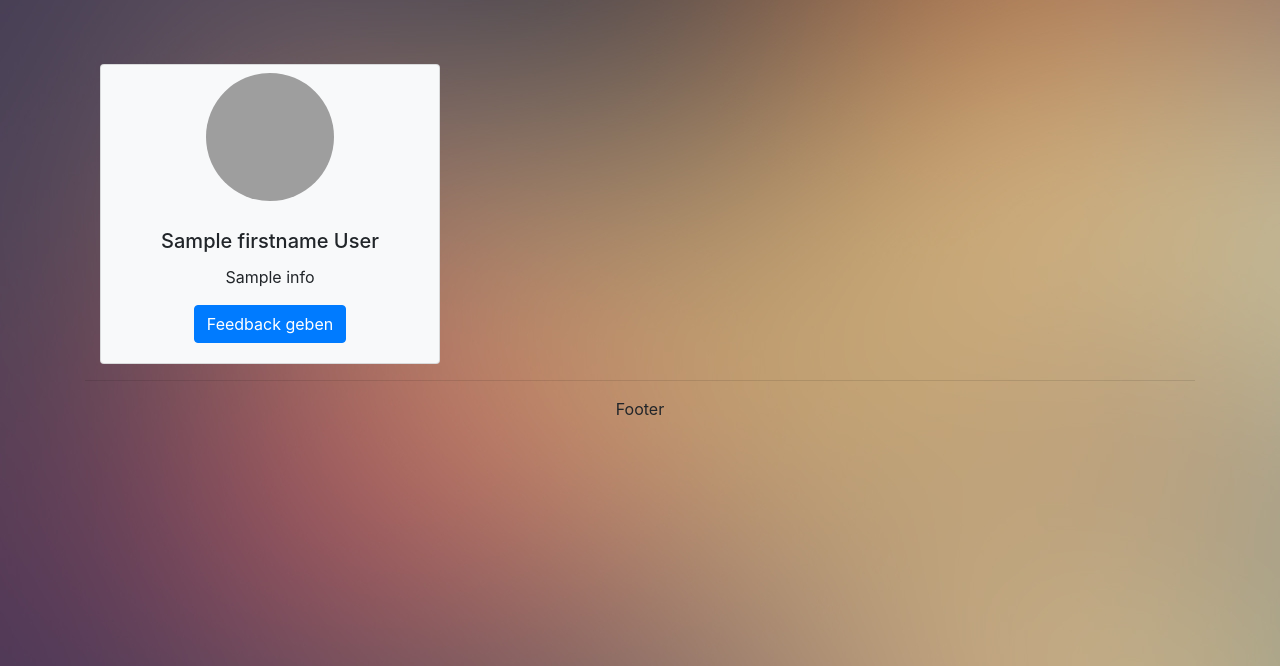
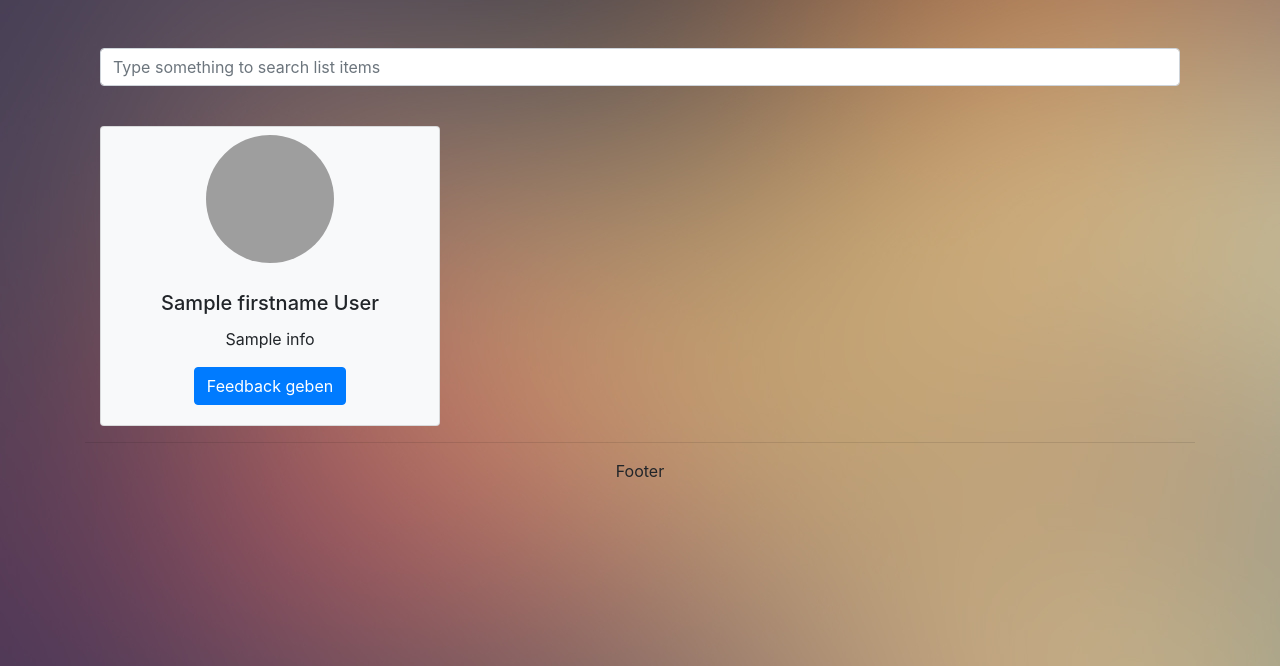
Before and after one commit to fkressmann/feedi-io, a Flask app: template src/templates/overview.html in a window 1280 px wide. Shown: the part 90-756 px from the top of the page. Run offline with Flask 2, Linux system fonts and the light colour scheme; the template is opened without the code that fills it: most values are stand-ins (such as "Sample title", 1, 10 or a date in 2020); parts of the project's set-up code (start-up, migrations or seed data) failed here and were passed over; some libraries are stand-ins or nearby versions; grey boxes are pictures that could not be loaded.

Commit message:
Added search functionality on overview page

```diff
--- a/src/templates/overview.html
+++ b/src/templates/overview.html
@@ -6,12 +6,13 @@
 {% block content %}
 <div class="container">
     <div class="row mb-5"></div>
-    <div class="row">
+    <input class="form-control mb-4" id="tableSearch" type="text" placeholder="Type something to search list items">
+    <div class="row" id="list_of_cards">
         {% for user in room_users %}
-        <div class="col-sm-12 col-lg-4 mt-3">
+        <div class="col-sm-12 col-lg-4 mt-3" data-role="item" id={{ user.firstname }}>
             <div class="card bg-light w-100" style="width: 18rem;">
                 <div class="row mb-2 mt-2">
-                    <div class="col text-center">
+                    <div class="img col text-center">
                         <img src="../static/img/profil_test.jpg" class="profil-image">
                     </div>
                 </div>
@@ -26,3 +27,18 @@
     </div>
 </div>
 {% endblock %}
+
+{% block script %}
+<script>
+    $(document).ready(function () {
+        $("#tableSearch").on("keyup", function () {
+            var value = $(this).val().toLowerCase();
+            $("#list_of_cards div[data-role='item']").filter(function () {
+                console.log(this);
+                $(this).toggle($(this).text().toLowerCase().indexOf(value) > -1);
+            });
+        });
+    });
+</script>
+
+{% endblock %}
```
